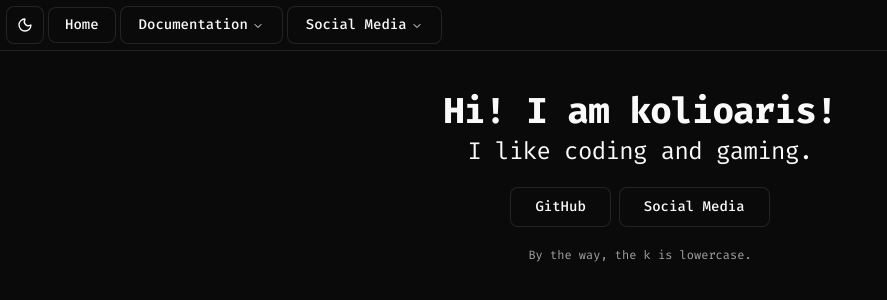
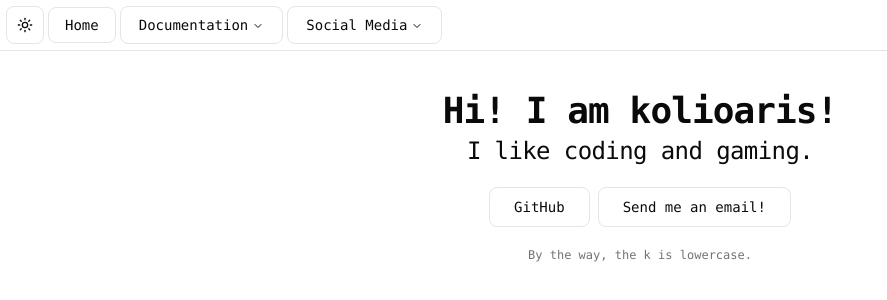
Before and after one commit to kolioaris/portfolio, a Next.js app: page / in a window 1280 px wide. Shown: the top 300 px of the page, without its empty margins (0-887 px from the left). Built offline with nearby package versions, Linux system fonts and the light colour scheme.

Commit message:
Updated project with local changes

```diff
--- a/next.config.ts
+++ b/next.config.ts
@@ -1,15 +1,50 @@
 import type { NextConfig } from "next";
 
+const RemoveServiceWorkerPlugin = require('webpack-remove-serviceworker-plugin');
+
 const nextConfig: NextConfig = {
+  webpack: (config) => {
+    plugins: [new RemoveServiceWorkerPlugin()];
+    return config;
+  },
   compiler: {
     removeConsole: process.env.NODE_ENV === "production",
   },
 
   experimental: {
-    optimizePackageImports: ['lucide-react', 'react-icons'],
+    optimizePackageImports: ['lucide-react', 'react-icons', '@radix-ui/react-dropdown-menu', '@radix-ui/react-navigation-menu'],
   },
 
   transpilePackages: [],
+
+  productionBrowserSourceMaps: false,
+
+  async headers() {
+    return [
+      {
+        source: '/:path*',
+        headers: [
+          {
+            key: 'X-DNS-Prefetch-Control',
+            value: 'on'
+          },
+          {
+            key: 'X-Content-Type-Options',
+            value: 'nosniff'
+          },
+        ],
+      },
+      {
+        source: '/_next/static/:path*',
+        headers: [
+          {
+            key: 'Cache-Control',
+            value: 'public, max-age=31536000, immutable',
+          },
+        ],
+      },
+    ];
+  },
 };
 
 export default nextConfig;
--- a/package.json
+++ b/package.json
@@ -9,11 +9,10 @@
     "lint": "eslint"
   },
   "dependencies": {
-    "@vercel/analytics": "^1.5.0",
-    "@vercel/speed-insights": "^1.2.0",
     "@radix-ui/react-dropdown-menu": "^2.1.16",
     "@radix-ui/react-navigation-menu": "^1.2.14",
     "@radix-ui/react-slot": "^1.2.3",
+    "@vercel/speed-insights": "^1.2.0",
     "class-variance-authority": "^0.7.1",
     "clsx": "^2.1.1",
     "lucide-react": "^0.546.0",
@@ -22,7 +21,8 @@
     "react": "19.1.0",
     "react-dom": "19.1.0",
     "react-icons": "^5.5.0",
-    "tailwind-merge": "^3.3.1"
+    "tailwind-merge": "^3.3.1",
+    "webpack-remove-serviceworker-plugin": "^1.0.0"
   },
   "devDependencies": {
     "@eslint/eslintrc": "^3",
--- a/src/app/layout.tsx
+++ b/src/app/layout.tsx
@@ -1,36 +1,52 @@
-import type { Metadata } from "next";
-import { Fira_Code } from "next/font/google";
+import type { Metadata, Viewport } from "next";
+import { SpeedInsights } from "@vercel/speed-insights/next";
 import "./globals.css";
-import { SpeedInsights } from "@vercel/speed-insights/next"
-import { Analytics } from "@vercel/analytics/next"
+
 import { ThemeProvider } from "./components/theme-provider";
-
-const Fira = Fira_Code({
-  variable: "--font-fira-code",
-  subsets: ["latin", "latin-ext"],
-  display: "swap",
-  preload: true,
-});
 
 export const metadata: Metadata = {
   title: "kolioaris.xyz",
   description: "kolioaris's Website",
+  metadataBase: new URL("https://kolioaris.xyz"),
+};
+
+export const viewport: Viewport = {
+  width: "device-width",
+  initialScale: 1,
+  themeColor: [
+    { media: "(prefers-color-scheme: light)", color: "white" },
+    { media: "(prefers-color-scheme: dark)", color: "black" },
+  ],
 };
 
 export default function RootLayout({
   children,
-}: Readonly<{ children: React.ReactNode }>) {
+}: Readonly<{
+  children: React.ReactNode;
+}>) {
   return (
     <html lang="en" suppressHydrationWarning>
-      <body className={`${Fira.variable} antialiased font-mono`}>
+      <head>
+        <SpeedInsights />
+        {/* Preconnect to Cloudflare CDN */}
+        <link
+          rel="preconnect"
+          href="https://cdnjs.cloudflare.com"
+          crossOrigin="anonymous"
+        />
+        <link rel="dns-prefetch" href="https://cdnjs.cloudflare.com" />
+
+        {/* Preconnect to Vercel Analytics */}
+        <link rel="preconnect" href="https://va.vercel-scripts.com" />
+        <link rel="preconnect" href="https://vitals.vercel-insights.com" />
+      </head>
+      <body className="antialiased">
         <ThemeProvider
           attribute="class"
-          defaultTheme="dark"
+          defaultTheme="system"
           enableSystem
           disableTransitionOnChange
         >
-          <Analytics/>
-          <SpeedInsights/>
           {children}
         </ThemeProvider>
       </body>
--- a/src/app/page.tsx
+++ b/src/app/page.tsx
@@ -4,10 +4,6 @@ import * as React from "react";
 import { Moon, Sun, Monitor } from "lucide-react";
 import { useTheme } from "next-themes";
 import Link from "next/link";
-
-{
-  /* Icons */
-}
 import { FaGithub, FaXTwitter, FaYoutube } from "react-icons/fa6";
 import { IoMdMail } from "react-icons/io";
 
@@ -31,9 +27,8 @@ export default function Home() {
   const { setTheme } = useTheme();
 
   return (
-    /* Main Div */
     <div>
-      {/* Nav Bar Div */}
+      {/* Nav Bar */}
       <div className="p-1.5 border-b">
         <NavigationMenu>
           <NavigationMenuList>
@@ -56,17 +51,19 @@ export default function Home() {
                   className="w-101 sm:w-101 md:w-101 lg:w-101 xl:w-101 2xl:w-101 transition-all duration-300"
                 >
                   <DropdownMenuItem onClick={() => setTheme("light")}>
-                    <Sun/> Light
+                    <Sun /> Light
                   </DropdownMenuItem>
                   <DropdownMenuItem onClick={() => setTheme("dark")}>
-                    <Moon/> Dark
+                    <Moon /> Dark
                   </DropdownMenuItem>
                   <DropdownMenuItem onClick={() => setTheme("system")}>
-                    <Monitor/>System
+                    <Monitor />
+                    System
                   </DropdownMenuItem>
                 </DropdownMenuContent>
               </DropdownMenu>
             </NavigationMenuItem>
+
             {/* Home */}
             <NavigationMenuItem>
               <Link
@@ -76,6 +73,7 @@ export default function Home() {
                 Home
               </Link>
             </NavigationMenuItem>
+
             {/* Documentation */}
             <NavigationMenuItem>
               <NavigationMenuTrigger className="border p-4.5">
@@ -85,6 +83,7 @@ export default function Home() {
                 <NavigationMenuLink>Coming Soon</NavigationMenuLink>
               </NavigationMenuContent>
             </NavigationMenuItem>
+
             {/* Social Media */}
             <NavigationMenuItem>
               <NavigationMenuTrigger className="border p-4.5">
@@ -92,24 +91,28 @@ export default function Home() {
               </NavigationMenuTrigger>
               <NavigationMenuContent className="w-101 sm:w-101 md:w-101 lg:w-101 xl:w-101 2xl:w-101 transition-all duration-300">
                 <NavigationMenuLink
+                  target="_blank"
                   href="https://x.com/kolioaris"
                   className="flex items-center gap-1"
                 >
                   <FaXTwitter /> Twitter
                 </NavigationMenuLink>
                 <NavigationMenuLink
+                  target="_blank"
                   href="https://github.com/kolioaris"
                   className="flex items-center gap-1"
                 >
                   <FaGithub /> GitHub
                 </NavigationMenuLink>
                 <NavigationMenuLink
+                  target="_blank"
                   href="https://youtube.com/@kolioaris"
                   className="flex items-center gap-1"
                 >
                   <FaYoutube /> YouTube
                 </NavigationMenuLink>
                 <NavigationMenuLink
+                  target="_blank"
                   href="mailto:me@kolioaris.xyz"
                   className="flex items-center gap-1"
                 >
@@ -120,6 +123,8 @@ export default function Home() {
           </NavigationMenuList>
         </NavigationMenu>
       </div>
+
+      {/* Main Content */}
       <main>
         <h1 className="mt-10 scroll-m-20 text-center text-4xl font-extrabold tracking-tight text-balance">
           Hi! I am kolioaris!
@@ -127,11 +132,22 @@ export default function Home() {
         <h2 className="scroll-m-20 text-2xl text-center tracking-tight mt-1">
           I like coding and gaming.
         </h2>
+
         <div className="text-center mt-5">
-          <Button variant="outline" className="border mr-2" size="lg">GitHub</Button>
-          <Button variant="outline" className="border" size="lg">Social Media</Button>
+          <Button asChild variant="outline" className="border mr-2" size="lg">
+            <Link target="_blank" href="https://github.com/kolioaris">
+              GitHub
+            </Link>
+          </Button>
+
+          <Button asChild variant="outline" className="border" size="lg">
+            <Link href="mailto:me@kolioaris.xyz">Send me an email!</Link>
+          </Button>
         </div>
-        <p className="text-muted-foreground text-center text-xs mt-5">By the way, the k is lowercase.</p>
+
+        <p className="text-muted-foreground text-center text-xs mt-5">
+          By the way, the k is lowercase.
+        </p>
       </main>
     </div>
   );
```
Also changed, not shown: .browserslistrc (added), 1 other file (tests, documents, lock files or other folders).
